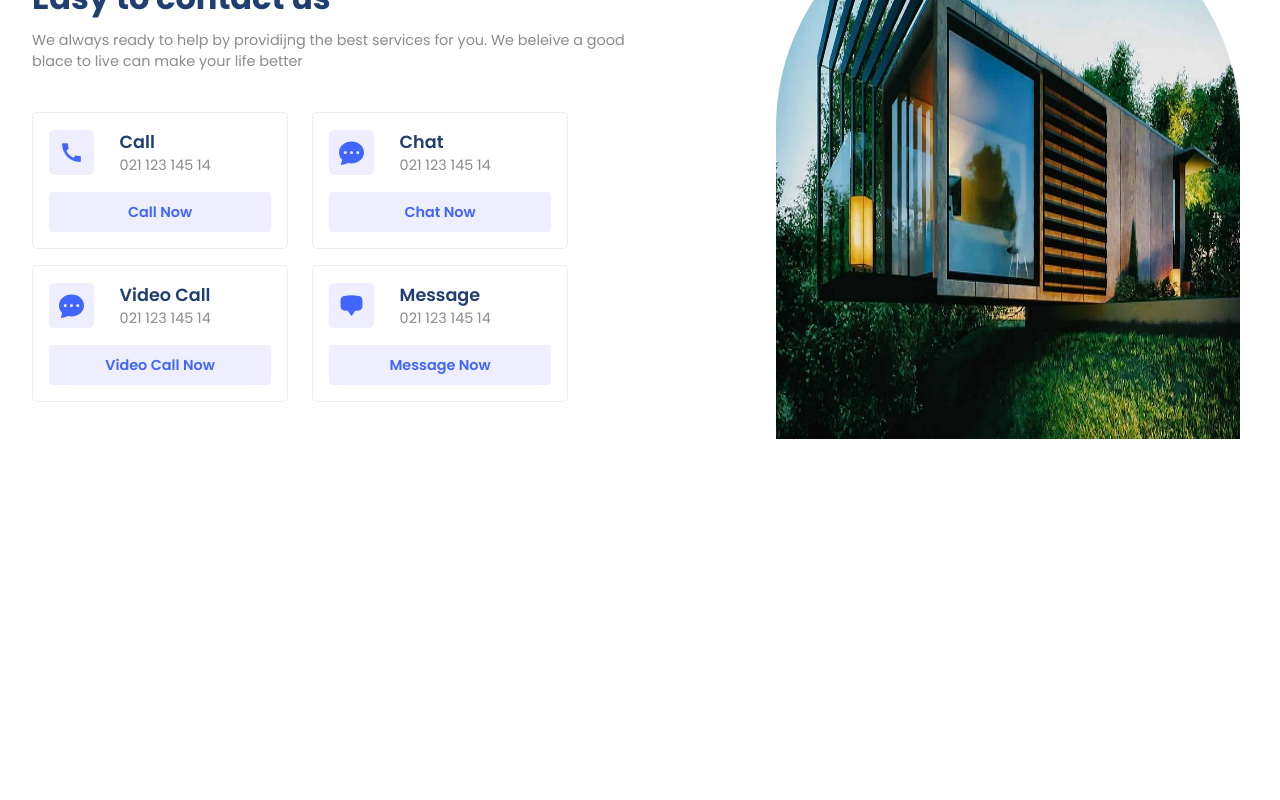
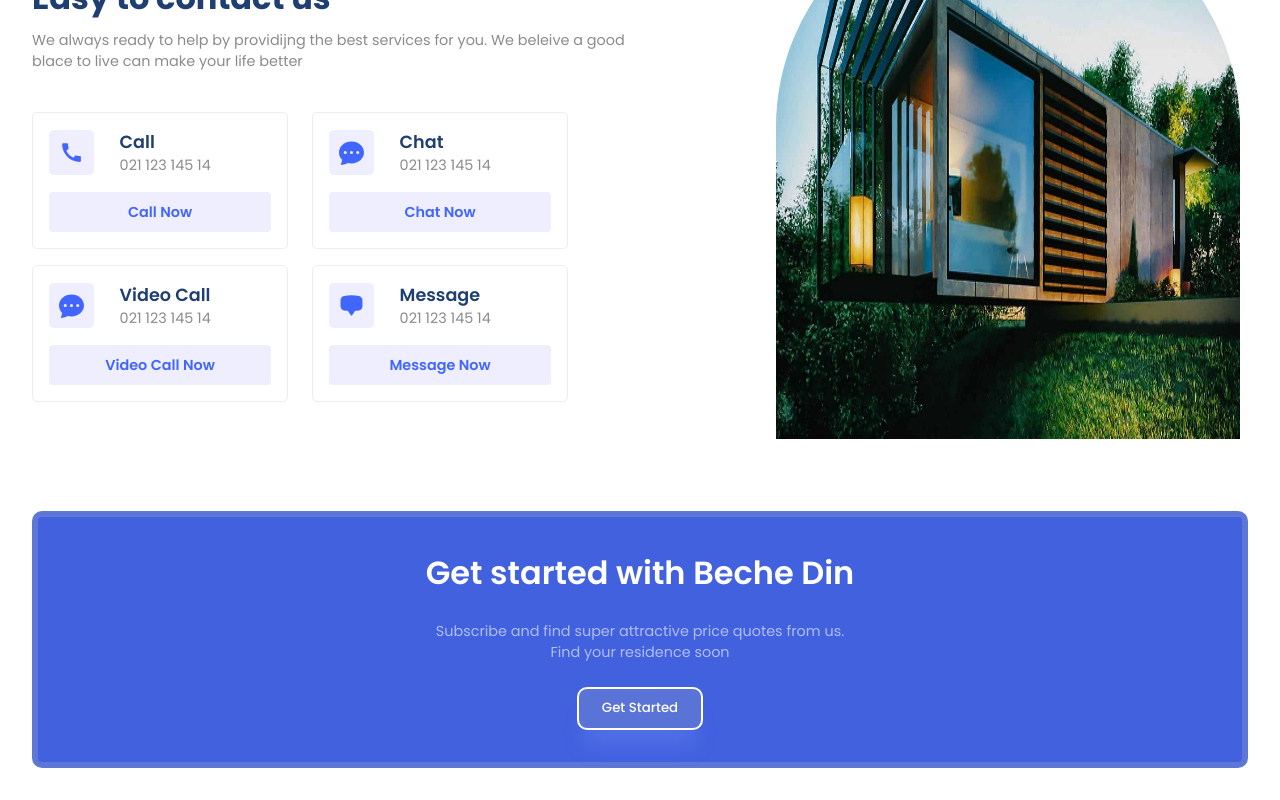
Before and after one commit to abuhasanrumi/beche-din, a React (Vite) app: page / in a window 1280 px wide. Shown: the part 2280-3080 px from the top of the page. Before the commit the page ends 2759 px from the top, so only its background shows below. Built offline with nearby package versions, Linux system fonts and the light colour scheme.

Commit message:
cta section complete

```diff
--- a/src/App.jsx
+++ b/src/App.jsx
@@ -5,6 +5,7 @@ import Companies from "./components/Companies/Companies";
 import Residencies from "./components/Residencies/Residencies";
 import Value from "./components/Value/Value";
 import Contact from "./components/Contact/Contact";
+import GetStarted from "./components/GetStarted/GetStarted";
 
 function App() {
   return (
@@ -18,6 +19,7 @@ function App() {
       <Residencies />
       <Value />
       <Contact />
+      <GetStarted />
     </div>
   );
 }
--- /dev/null
+++ b/src/components/GetStarted/GetStarted.css
@@ -0,0 +1,24 @@
+.inner-container {
+  gap: 1.5rem;
+  background: #4161df;
+  padding: 2rem;
+  border-radius: 10px;
+  border: 6px solid #5d77d6;
+  text-align: center;
+}
+
+.inner-container .primaryText {
+  color: white;
+  font-weight: 600;
+}
+
+.inner-container .secondaryText {
+  color: rgba(255, 255, 255, 0.587);
+}
+
+.inner-container .button {
+  background: #5a73d7;
+  border: 2px solid white;
+  box-shadow: var(--shadow);
+  border-radius: 10px;
+}
--- /dev/null
+++ b/src/components/GetStarted/GetStarted.jsx
@@ -0,0 +1,23 @@
+import React from "react";
+import "./GetStarted.css";
+
+const GetStarted = () => {
+  return (
+    <section className="g-wrapper">
+      <div className="paddings innerWidth g-container">
+        <div className="flexColCenter inner-container">
+          <span className="primaryText">Get started with Beche Din</span>
+          <span className="secondaryText">
+            Subscribe and find super attractive price quotes from us. <br />
+            Find your residence soon
+          </span>
+          <button className="button">
+            <a href="#">Get Started</a>
+          </button>
+        </div>
+      </div>
+    </section>
+  );
+};
+
+export default GetStarted;
```
